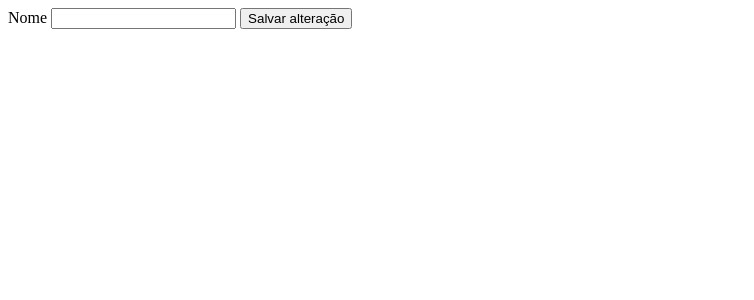
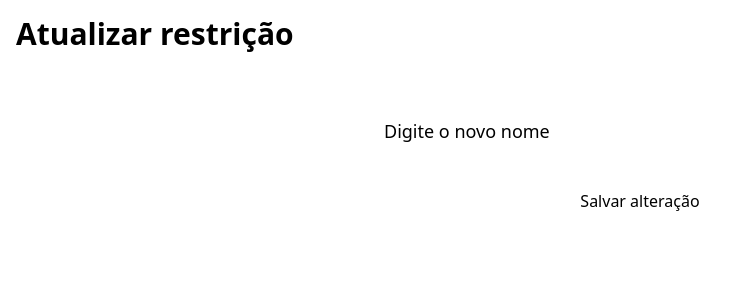
Before and after one commit to ceci869/NutriJoy-IFZN, a Flask app: template templates/restricoes_update.html in a window 1280 px wide. Shown: the top 300 px of the page, without its empty margins (0-754 px from the left). Run offline with Flask 3, Linux system fonts and the light colour scheme; the template is opened without the code that fills it, so the values that code supplies are empty; parts of the project's set-up code (start-up, migrations or seed data) failed here and were passed over; some libraries are stand-ins or nearby versions.

Commit message:
Atualizando páginas do administrador

```diff
--- a/templates/restricoes_get.html
+++ b/templates/restricoes_get.html
@@ -17,9 +17,9 @@
         {% endfor %}
     {% endif %}
 
-    <h1>Restrições cadastradas</h1>
+    <h1 class="text-3xl font-semibold m-4">Restrições cadastradas</h1>
     <br>
-        <div class="overflow-x-auto">
+        <div class="overflow-x-auto m-4">
         <table class="table">
             <!-- head -->
             <thead>
@@ -36,7 +36,7 @@
                     <tr>
                         <th>{{ restriction.id }}</th>
                         <td>{{ restriction.name }}</td>
-                        <td class="flex gap-3">
+                        <td class="flex gap-3 justify-end">
                             <a href="{{ url_for('restriction.update_restriction', id_restriction=restriction.id )}}" class="btn btn-primary">Editar</a>
                             <a href="{{ url_for('restriction.delete_restriction', id_restriction=restriction.id )}}" class="btn btn-error">Excluir</a>
                         </td>
--- a/templates/restricoes_update.html
+++ b/templates/restricoes_update.html
@@ -4,13 +4,16 @@
     <meta charset="UTF-8">
     <meta name="viewport" content="width=device-width, initial-scale=1.0">
     <title>Update de Restrições</title>
+    <link href="https://cdn.jsdelivr.net/npm/daisyui@5" rel="stylesheet" type="text/css" />
+    <script src="https://cdn.jsdelivr.net/npm/@tailwindcss/browser@4"></script>
 </head>
 <body>
-    <form action="{{ url_for('restriction.update_restriction', id_restriction=restriction.id) }}" method="post">
-        <label for="name">Nome</label>
-        <input type="text" name="name">
+    <h1 class="text-3xl font-semibold m-4">Atualizar restrição</h1>
+    <form action="{{ url_for('restriction.update_restriction', id_restriction=restriction.id) }}" method="post" class="w-full max-w-lg mx-auto flex flex-col">
+        <label for="name" class="text-black text-[18px] mb-[5px] mt-[50px]">Digite o novo nome</label>
+        <input type="text" name="name" class="input input-bordered w-full">
 
-        <button type="submit">Salvar alteração</button>
+        <button type="submit" class="btn btn-primary mt-[15px]">Salvar alteração</button>
     </form>
 </body>
 </html>
```
